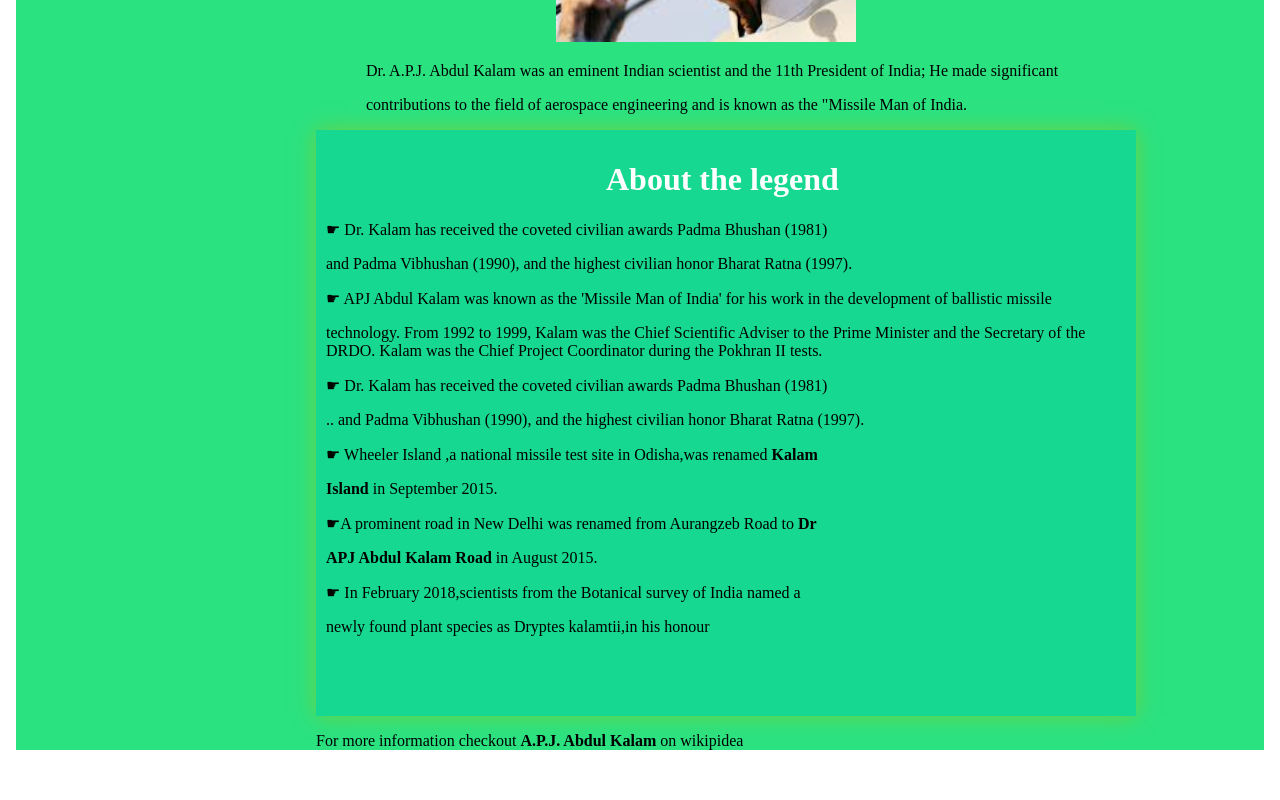
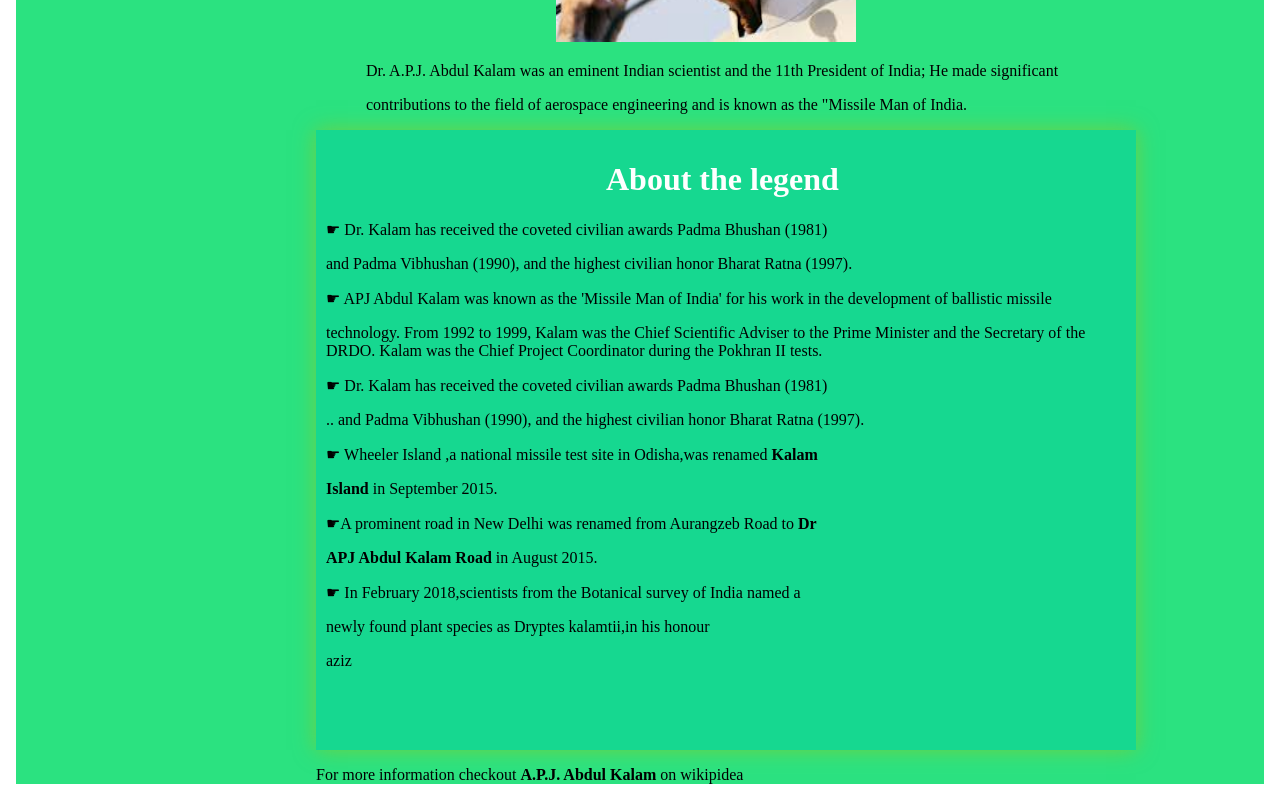
Before and after one commit to AAAziiz/Codsoft_Task2, an Angular app: page / in a window 1280 px wide. Shown: the part 338-1138 px from the top of the page. Before the commit the page ends 1104 px from the top, so only its background shows below. Built offline with nearby package versions, Linux system fonts and the light colour scheme; a web font is replaced by a local one.

Commit message:
Update app.component.html

```diff
--- a/src/app/app.component.html
+++ b/src/app/app.component.html
@@ -26,6 +26,7 @@
       <p> <strong>APJ Abdul Kalam Road</strong> in August 2015.</p>
       <p>&#9755; In February 2018,scientists from the Botanical survey of India named a </p>
       <p>newly found plant species as Dryptes kalamtii,in his honour</p>
+      <p>aziz</p>
 
       <br><br><br>
     </div>
```
